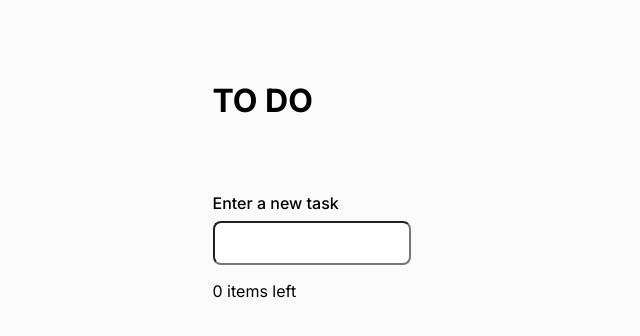
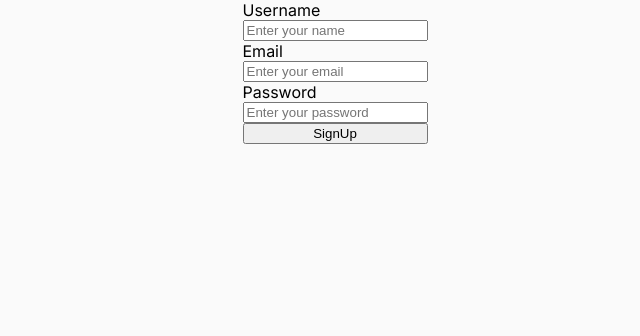
Before and after one commit to krish4693/Todo-localhost, a React (Vite) app: page / in a window 1280 px wide. Shown: the top 336 px of the page, without its empty margins (305-945 px from the left). Built offline with nearby package versions, Linux system fonts and the light colour scheme.

Commit message:
added login and signup pages

```diff
--- a/src/main.tsx
+++ b/src/main.tsx
@@ -1,10 +1,13 @@
 import React from 'react'
 import ReactDOM from 'react-dom/client'
-import App from './App.tsx'
-import './index.css'
+import App from './pages/todopage.tsx'
+import './styles/todopage.css'
+import Login from './pages/Login.tsx'
+import Signup from './pages/Signup.tsx'
+
 
 ReactDOM.createRoot(document.getElementById('root')!).render(
   <React.StrictMode>
-    <App />
+    <Signup/>
   </React.StrictMode>,
 )
--- /dev/null
+++ b/src/pages/Login.tsx
@@ -0,0 +1,25 @@
+import React from 'react';
+import '../styles/Login.css'
+
+interface LoginProps {
+    // Define your props here if needed
+}
+
+const Login: React.FC<LoginProps> = () => {
+    return (
+        <>
+            <form action=""><div className='loginComponent'>
+                <label htmlFor="username">Username</label>
+                <input type="text" name='username' />
+                <label htmlFor="password">Password</label>
+                <input type="text" name='password' />
+                <button>Login</button>
+            </div>
+            </form>
+
+
+        </>
+    );
+};
+
+export default Login;
--- /dev/null
+++ b/src/pages/Signup.tsx
@@ -0,0 +1,37 @@
+import React,{useRef} from 'react';
+import '../styles/Login.css'
+
+interface LoginProps {
+    // Define your props here if needed
+}
+
+const Signup: React.FC<LoginProps> = () => {
+    const name = useRef<HTMLInputElement>(null);
+    const email = useRef<HTMLInputElement>(null);
+    const password = useRef<HTMLInputElement>(null);
+
+    const handleSignUp = () => {
+        // Access values using refs
+        const nameValue = name.current?.value;
+        const emailValue = email.current?.value;
+        const passwordValue = password.current?.value;
+
+        // Do something with the values
+    };
+
+    return (
+        <>
+            <div className='loginComponent'>
+                <label htmlFor="username">Username</label>
+                <input type="text" name='username' placeholder="Enter your name" ref={name} />
+                <label htmlFor="email">Email</label>
+                <input type="email" name="email" placeholder="Enter your email" ref={email} />
+                <label htmlFor="password">Password</label>
+                <input type="password" name='password' placeholder="Enter your password" ref={password} />
+                <button onClick={handleSignUp}>SignUp</button>
+            </div>
+        </>
+    );
+};
+
+export default Signup;
--- a/src/App.tsx
+++ b/src/pages/todopage.tsx
@@ -1,7 +1,7 @@
 import React, { useState } from "react";
-import TodoItem from "./@types/TodoItem";
-import TodoItemProps from "./@types/TodoItem";
-import { useSavedState } from "./hooks/savedState";
+import TodoItem from "../@types/TodoItem";
+import TodoItemProps from "../@types/TodoItem";
+import { useSavedState } from "../hooks/savedState";
 
 const App: React.FC = () => {
   const [todos, setTodos] = useSavedState([], "todos");
--- /dev/null
+++ b/src/styles/Login.css
@@ -0,0 +1,5 @@
+.loginComponent{
+    /* background-color: red; */
+    display: flex;
+    flex-direction: column;
+}
--- a/src/index.css
+++ b/src/styles/todopage.css
@@ -104,8 +104,8 @@ header h2 a {
   border: none;
   outline: none;
 
-  color: var(--white);
-  background-color: var(--blue);
+  color: var(--black);
+  /* background-color: var(--white); */
 }
 
 .todo {
--- a/tsconfig.json
+++ b/tsconfig.json
@@ -20,6 +20,6 @@
     "noUnusedParameters": true,
     "noFallthroughCasesInSwitch": true
   },
-  "include": ["src"],
+  "include": ["src", "src/pages/todopage.tsx"],
   "references": [{ "path": "./tsconfig.node.json" }]
 }
```
Also changed, not shown: src/styles/Signup.css (added).
